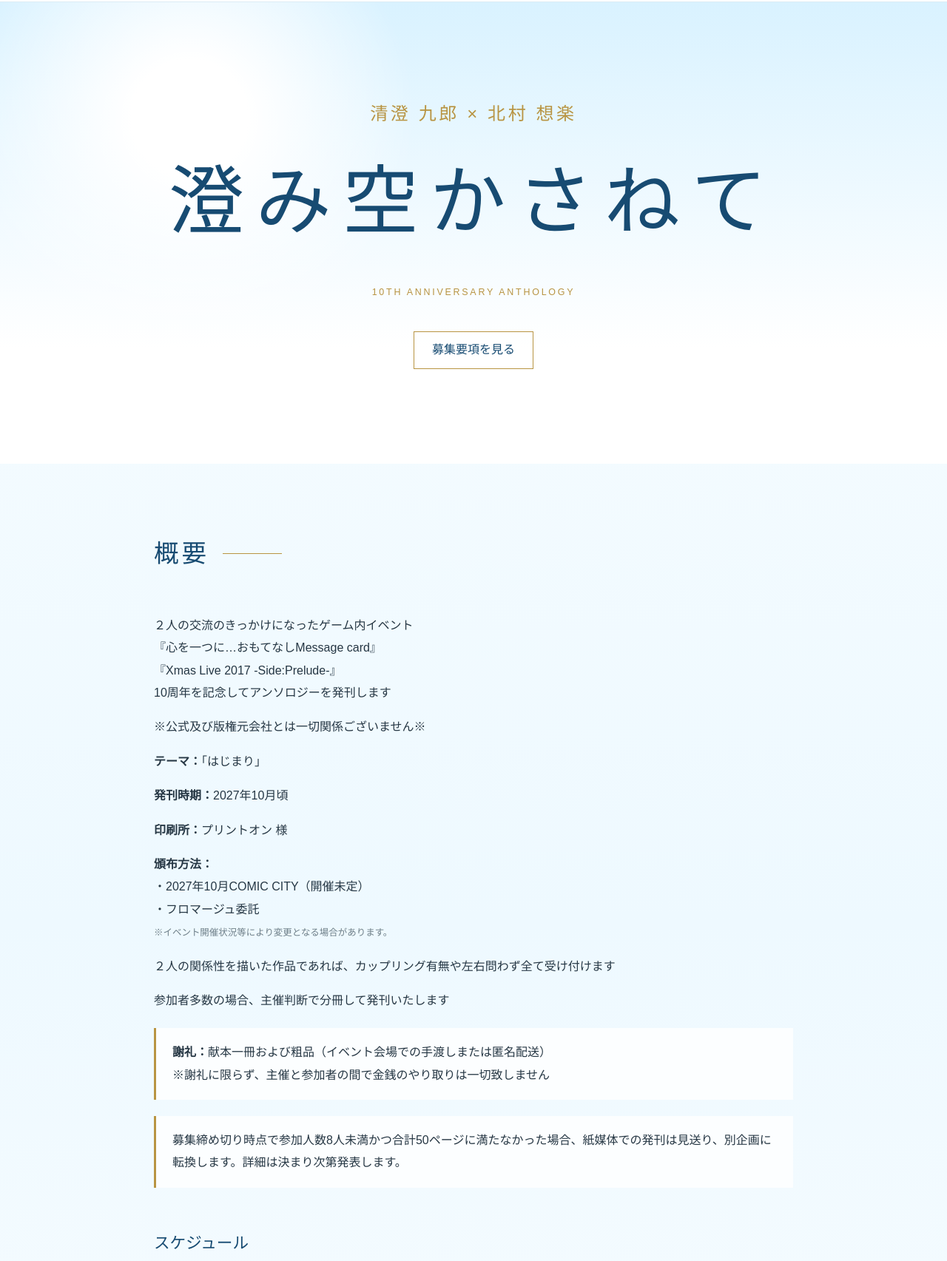
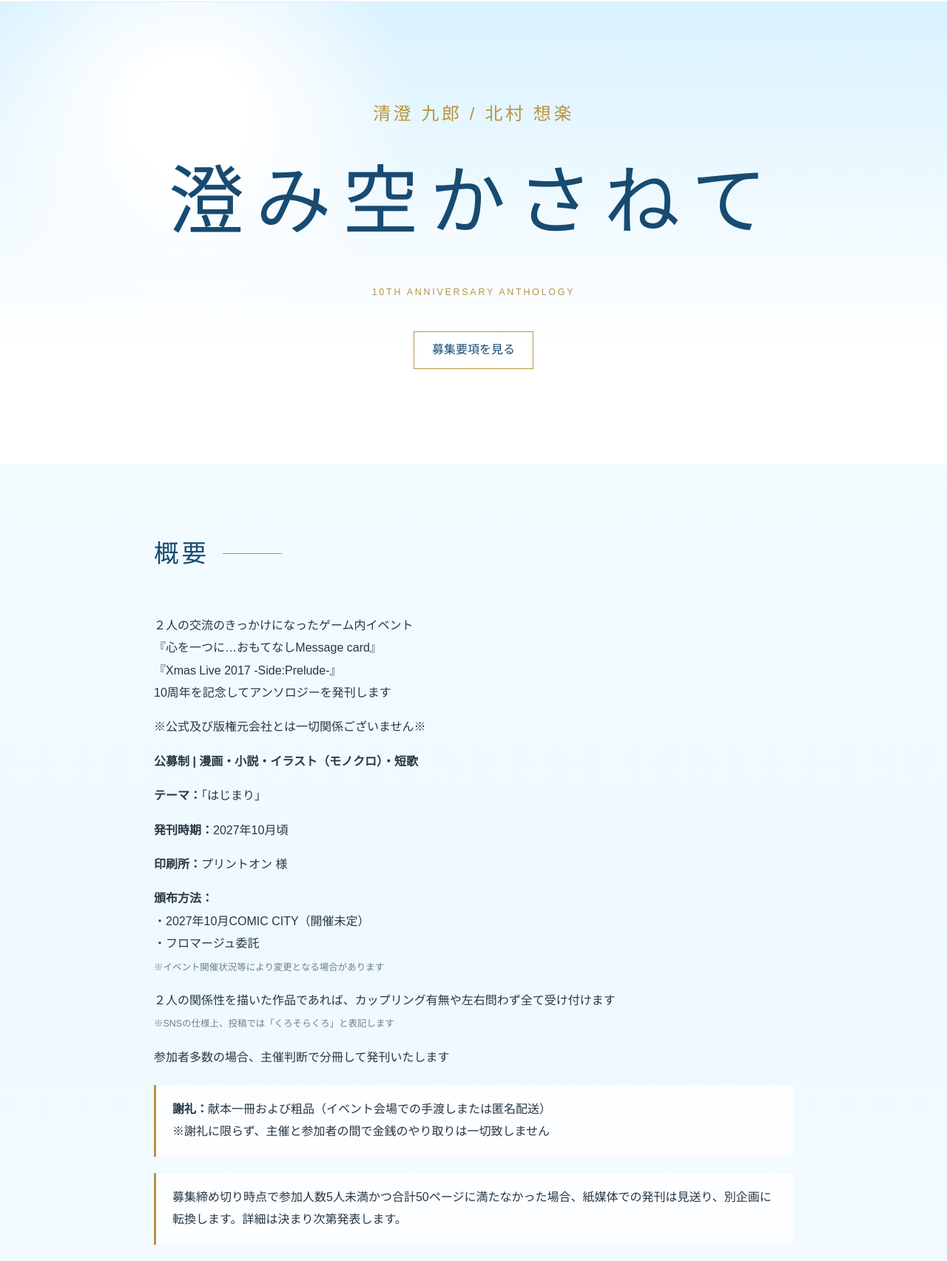
Before and after one commit to meiyout867-del/ansoro.20260829-2, a plain HTML site: page index.html in a window 1280 px wide. Shown: the part 60-1765 px from the top of the page at 74% size. Drawn offline with Linux system fonts and the light colour scheme.

Commit message:
Add files via upload

```diff
--- a/index.html
+++ b/index.html
@@ -21,7 +21,7 @@
     <main>
         <section class="hero">
             <div class="sky">
-                <p class="cupname">清澄 九郎 × 北村 想楽</p>
+                <p class="cupname">清澄 九郎 / 北村 想楽</p>
                 <h1>澄み空かさねて</h1>
                 <p class="anniv">10th Anniversary Anthology</p>
                 <!--<p class="theme">テーマ「はじまり」</p>--><a class="hero-link" href="guidelines.html">募集要項を見る</a>
@@ -32,16 +32,17 @@
             <p>２人の交流のきっかけになったゲーム内イベント<br>『心を一つに…おもてなしMessage card』<br>『Xmas Live 2017
                 -Side:Prelude-』<br>10周年を記念してアンソロジーを発刊します</p>
             <p>※公式及び版権元会社とは一切関係ございません※</p>
+            <p><strong>公募制 | 漫画・小説・イラスト（モノクロ）・短歌</strong></p>
             <p><strong>テーマ：</strong>「はじまり」</p>
             <p><strong>発刊時期：</strong>2027年10月頃</p>
             <p><strong>印刷所：</strong>プリントオン 様</p>
             <p><strong>頒布方法：</strong><br>・2027年10月COMIC CITY（開催未定）<br>・フロマージュ委託<br><span
-                    class="small">※イベント開催状況等により変更となる場合があります。</span></p>
-            <p>２人の関係性を描いた作品であれば、カップリング有無や左右問わず全て受け付けます</p>
+                    class="small">※イベント開催状況等により変更となる場合があります</span></p>
+            <p>２人の関係性を描いた作品であれば、カップリング有無や左右問わず全て受け付けます<br><span class="small">※SNSの仕様上、投稿では「くろそらくろ」と表記します</span></p>
             <p>参加者多数の場合、主催判断で分冊して発刊いたします</p>
             <div class="notice"><strong>謝礼：</strong>献本一冊および粗品（イベント会場での手渡しまたは匿名配送）<br>※謝礼に限らず、主催と参加者の間で金銭のやり取りは一切致しません
             </div>
-            <div class="notice">募集締め切り時点で参加人数8人未満かつ合計50ページに満たなかった場合、紙媒体での発刊は見送り、別企画に転換します。詳細は決まり次第発表します。</div>
+            <div class="notice">募集締め切り時点で参加人数5人未満かつ合計50ページに満たなかった場合、紙媒体での発刊は見送り、別企画に転換します。詳細は決まり次第発表します。</div>
             <h3>スケジュール</h3>
             <div class="timeline">
                 <div><b>2026/10/22～2026/12/10</b><span>参加募集期間</span></div>
```
Also changed, not shown: guidelines.html (+8 -5 lines).
